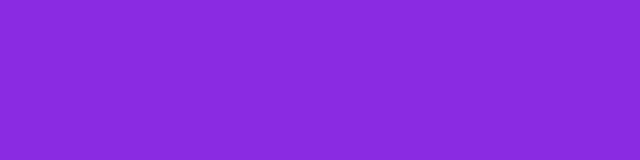
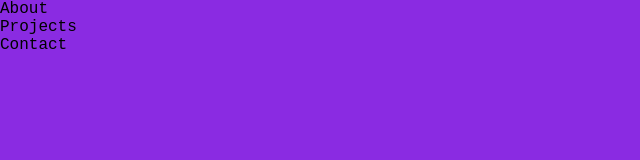
Before and after one commit to Alasow2001/Portfolio-website, a plain HTML site: page index.html in a window 1280 px wide. Shown: the whole page, without its empty margins (0-640 px from the left). Drawn offline with Linux system fonts and the light colour scheme.

Commit message:
Created a Skeleton of the portfolio, including id selctiors to style independently

```diff
--- a/index.html
+++ b/index.html
@@ -8,5 +8,24 @@
 </head>
 <body>
 
+    <!-- Navbar -->
+    <nav id="navbar">
+        <ul>
+            <li a="welcome-section">About</li>
+            <li a="projects">Projects</li>
+            <li a="contact">Contact</li>
+
+        </ul>
+    </nav>
+
+    <!-- Welcome Section -->
+    <div id="welcome-section"></div>
+
+    <!-- Projects Section -->
+    <div id="projects"></div>
+
+    <!-- Contact Section -->
+    <div id="contact"></div>
+
 </body>
 </html>
```
